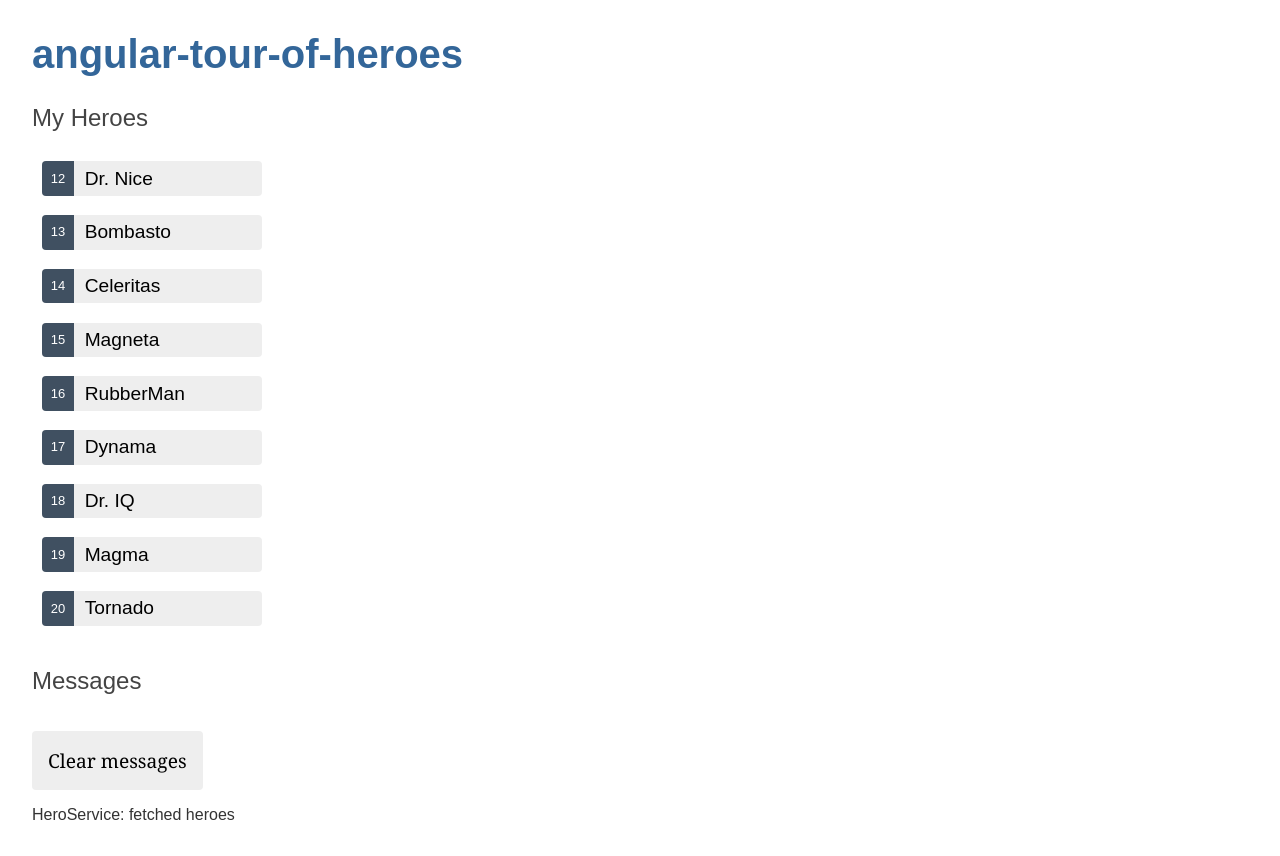
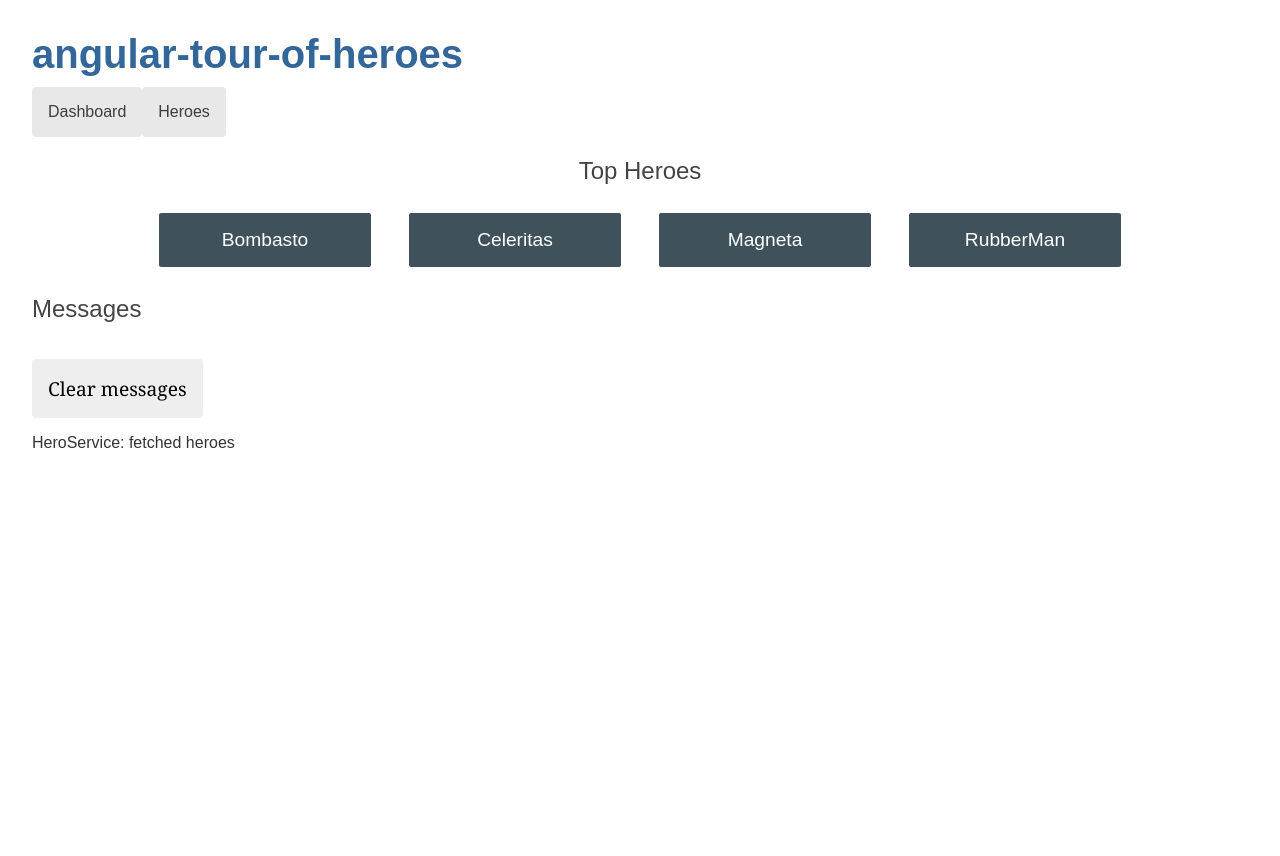
Before and after one commit to C109156016/Angular, an Angular app in the folder angular-tour-of-heroes/: page /dashboard in a window 1280 px wide. After the commit the page ends 800 px from the top, so only its background shows below. Built offline with nearby package versions, Linux system fonts and the light colour scheme.

Commit message:
新增應用內導航

```diff
--- a/angular-tour-of-heroes/src/app/app.component.css
+++ b/angular-tour-of-heroes/src/app/app.component.css
@@ -0,0 +1,21 @@
+/* AppComponent's private CSS styles */
+h1 {
+  margin-bottom: 0;
+}
+nav a {
+  padding: 1rem;
+  text-decoration: none;
+  margin-top: 10px;
+  display: inline-block;
+  background-color: #e8e8e8;
+  color: #3d3d3d;
+  border-radius: 4px;
+}
+
+nav a:hover {
+  color: white;
+  background-color: #42545C;
+}
+nav a:active {
+  background-color: black;
+}
--- a/angular-tour-of-heroes/src/app/app.component.html
+++ b/angular-tour-of-heroes/src/app/app.component.html
@@ -1,3 +1,7 @@
 <h1>{{title}}</h1>
-<app-heroes></app-heroes>
+<nav>
+  <a routerLink="/dashboard">Dashboard</a>
+  <a routerLink="/heroes">Heroes</a>
+</nav>
+<router-outlet></router-outlet>
 <app-messages></app-messages>
--- /dev/null
+++ b/angular-tour-of-heroes/src/app/dashboard/dashboard.component.css
@@ -0,0 +1,50 @@
+/* DashboardComponent's private CSS styles */
+
+h2 {
+  text-align: center;
+}
+
+.heroes-menu {
+  padding: 0;
+  margin: auto;
+  max-width: 1000px;
+
+  /* flexbox */
+  display: flex;
+  flex-direction: row;
+  flex-wrap: wrap;
+  justify-content: space-around;
+  align-content: flex-start;
+  align-items: flex-start;
+}
+
+a {
+  background-color: #3f525c;
+  border-radius: 2px;
+  padding: 1rem;
+  font-size: 1.2rem;
+  text-decoration: none;
+  display: inline-block;
+  color: #fff;
+  text-align: center;
+  width: 100%;
+  min-width: 70px;
+  margin: .5rem auto;
+  box-sizing: border-box;
+
+  /* flexbox */
+  order: 0;
+  flex: 0 1 auto;
+  align-self: auto;
+}
+
+@media (min-width: 600px) {
+  a {
+    width: 18%;
+    box-sizing: content-box;
+  }
+}
+
+a:hover {
+  background-color: #000;
+}
--- /dev/null
+++ b/angular-tour-of-heroes/src/app/dashboard/dashboard.component.html
@@ -0,0 +1,7 @@
+<h2>Top Heroes</h2>
+<div class="heroes-menu">
+  <a *ngFor="let hero of heroes"
+    routerLink="/detail/{{hero.id}}">
+    {{hero.name}}
+  </a>
+</div>
--- /dev/null
+++ b/angular-tour-of-heroes/src/app/dashboard/dashboard.component.ts
@@ -0,0 +1,23 @@
+import { Component, OnInit } from '@angular/core';
+import { Hero } from '../hero';
+import { HeroService } from '../hero.service';
+
+@Component({
+  selector: 'app-dashboard',
+  templateUrl: './dashboard.component.html',
+  styleUrls: [ './dashboard.component.css' ]
+})
+export class DashboardComponent implements OnInit {
+  heroes: Hero[] = [];
+
+  constructor(private heroService: HeroService) { }
+
+  ngOnInit(): void {
+    this.getHeroes();
+  }
+
+  getHeroes(): void {
+    this.heroService.getHeroes()
+      .subscribe(heroes => this.heroes = heroes.slice(1, 5));
+  }
+}
--- a/angular-tour-of-heroes/src/app/hero-detail/hero-detail.component.html
+++ b/angular-tour-of-heroes/src/app/hero-detail/hero-detail.component.html
@@ -6,5 +6,5 @@
     <label for="hero-name">Hero name: </label>
     <input id="hero-name" [(ngModel)]="hero.name" placeholder="name">
   </div>
-
+  <button type="button" (click)="goBack()">go back</button>
 </div>
--- a/angular-tour-of-heroes/src/app/hero-detail/hero-detail.component.ts
+++ b/angular-tour-of-heroes/src/app/hero-detail/hero-detail.component.ts
@@ -1,5 +1,9 @@
 import { Component, Input } from '@angular/core';
 import { Hero } from '../hero';
+import { ActivatedRoute } from '@angular/router';
+import { Location } from '@angular/common';
+
+import { HeroService } from '../hero.service';
 
 @Component({
   selector: 'app-hero-detail',
@@ -7,5 +11,23 @@
   styleUrls: ['./hero-detail.component.css']
 })
 export class HeroDetailComponent {
-  @Input() hero?: Hero;
+  hero?: Hero;
+  constructor(
+    private route: ActivatedRoute,
+    private heroService: HeroService,
+    private location: Location
+  ) {}
+  ngOnInit(): void {
+    this.getHero();
+  }
+
+  getHero(): void {
+    const id = Number(this.route.snapshot.paramMap.get('id'));
+    this.heroService.getHero(id)
+      .subscribe(hero => this.hero = hero);
+  }
+  goBack(): void {
+    this.location.back();
+  }
+
 }
--- a/angular-tour-of-heroes/src/app/hero.service.ts
+++ b/angular-tour-of-heroes/src/app/hero.service.ts
@@ -15,5 +15,12 @@
     this.messageService.add('HeroService: fetched heroes');
     return heroes;
   }
+  getHero(id: number): Observable<Hero> {
+    // For now, assume that a hero with the specified `id` always exists.
+    // Error handling will be added in the next step of the tutorial.
+    const hero = HEROES.find(h => h.id === id)!;
+    this.messageService.add(`HeroService: fetched hero id=${id}`);
+    return of(hero);
+  }
 
 }
--- a/angular-tour-of-heroes/src/app/heroes/heroes.component.html
+++ b/angular-tour-of-heroes/src/app/heroes/heroes.component.html
@@ -1,10 +1,8 @@
 <h2>My Heroes</h2>
 <ul class="heroes">
-  <li [class.selected]="hero === selectedHero" *ngFor="let hero of heroes" (click)="onSelect(hero)">
-    <button type="button">
-      <span class="badge">{{hero.id}}</span>
-      <span class="name">{{hero.name}}</span>
-    </button>
+  <li *ngFor="let hero of heroes">
+    <a routerLink="/detail/{{hero.id}}">
+      <span class="badge">{{hero.id}}</span> {{hero.name}}
+    </a>
   </li>
 </ul>
-<app-hero-detail [hero]="selectedHero"></app-hero-detail>
--- a/angular-tour-of-heroes/src/app/heroes/heroes.component.ts
+++ b/angular-tour-of-heroes/src/app/heroes/heroes.component.ts
@@ -21,11 +21,6 @@
     this.getHeroes();
   }
 
-  onSelect(hero: Hero): void {
-    this.selectedHero = hero;
-    this.messageService.add(`HeroesComponent: Selected hero id=${hero.id}`);
-  }
-
   getHeroes(): void {
     this.heroService.getHeroes()
         .subscribe(heroes => this.heroes = heroes);
```
Also changed, not shown: angular-tour-of-heroes/src/app/app-routing.module.ts (added, +18 -0 lines), angular-tour-of-heroes/src/app/app.module.ts (+6 -2 lines).
